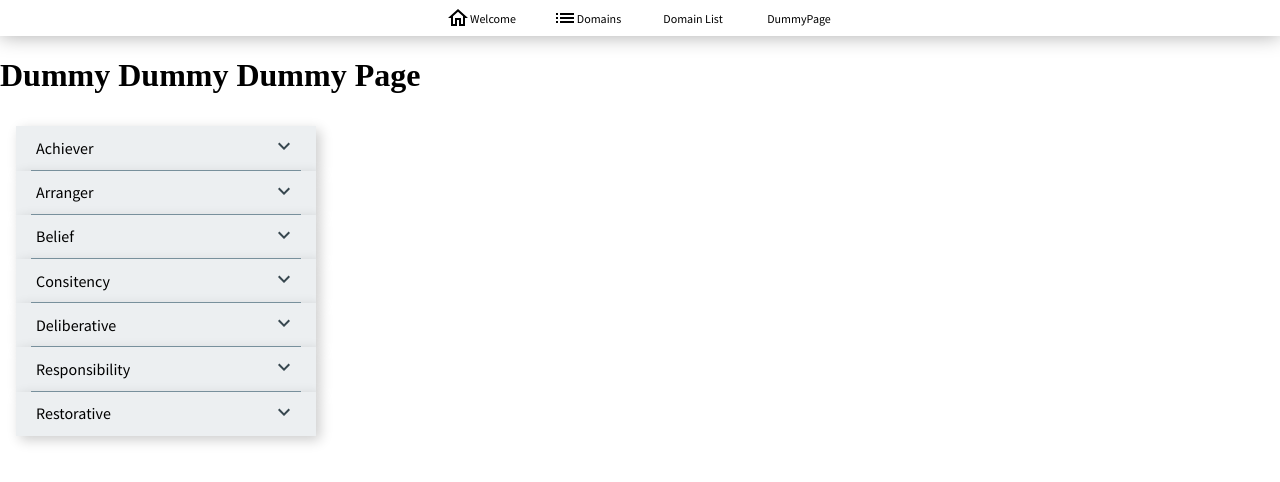
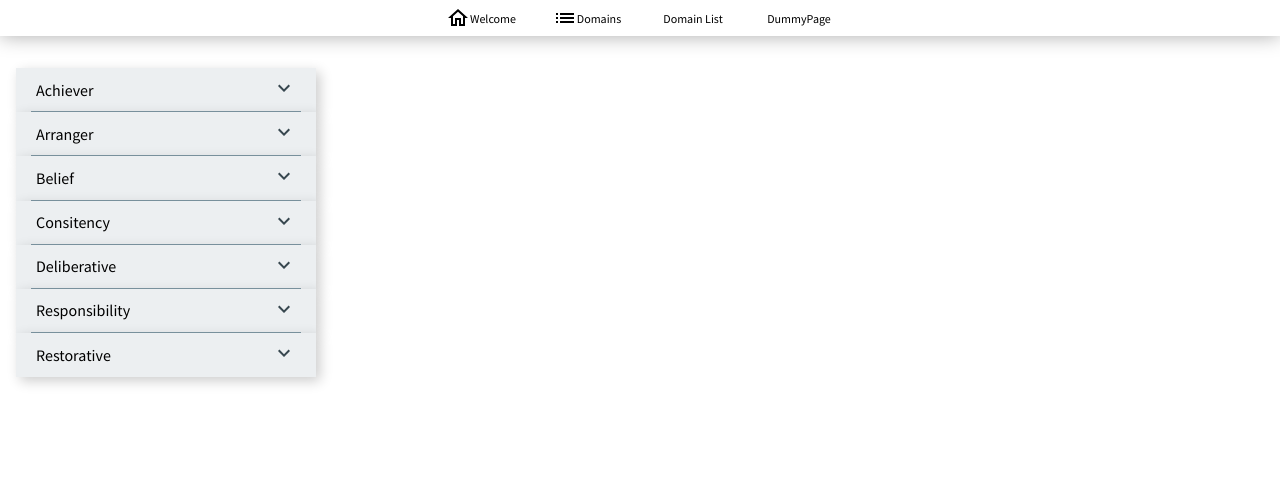
Before and after one commit to fromITzerotoIThero/IBOS, a React (Create React App) app: page /dummypage in a window 1280 px wide. Shown: the top 482 px of the page. Built offline with nearby package versions, Linux system fonts and the light colour scheme.

Commit message:
Deleted DummyPage

```diff
--- a/src/App.js
+++ b/src/App.js
@@ -5,7 +5,6 @@ import Header from './components/Header/Header';
 import WelcomeScreen from './components/WelcomeScreen/WelcomeScreen';
 import BasicCard from './components/BasicCard/BasicCard';
 import { Route, Routes } from 'react-router-dom';
-import { DummyPage } from './pages/DummyPage/DummyPage';
 import DomainsOverview from './components/DomainsOverview/DomainsOverview';
 import Accordion from './components/Accordion/Accordion';
 import AccordionElement from './components/AccordionElement/AccordionElement';
@@ -19,7 +18,6 @@ function App() {
                 <Route path="/" element={<WelcomeScreen />} />
                 <Route path="/domainsoverview" element={<DomainsOverview />} />
                 <Route path="/domainlist" element={<DomainList />} />
-                <Route path="/dummypage" element={<DummyPage />} />
                 <Route path="/accordion" element={<Accordion />} />
             </Routes>
             <Accordion />
--- a/src/pages/DummyPage/DummyPage.jsx
+++ /dev/null
@@ -1,3 +0,0 @@
-export function DummyPage() {
-    return <h1>Dummy Dummy Dummy Page</h1>
-}
```
